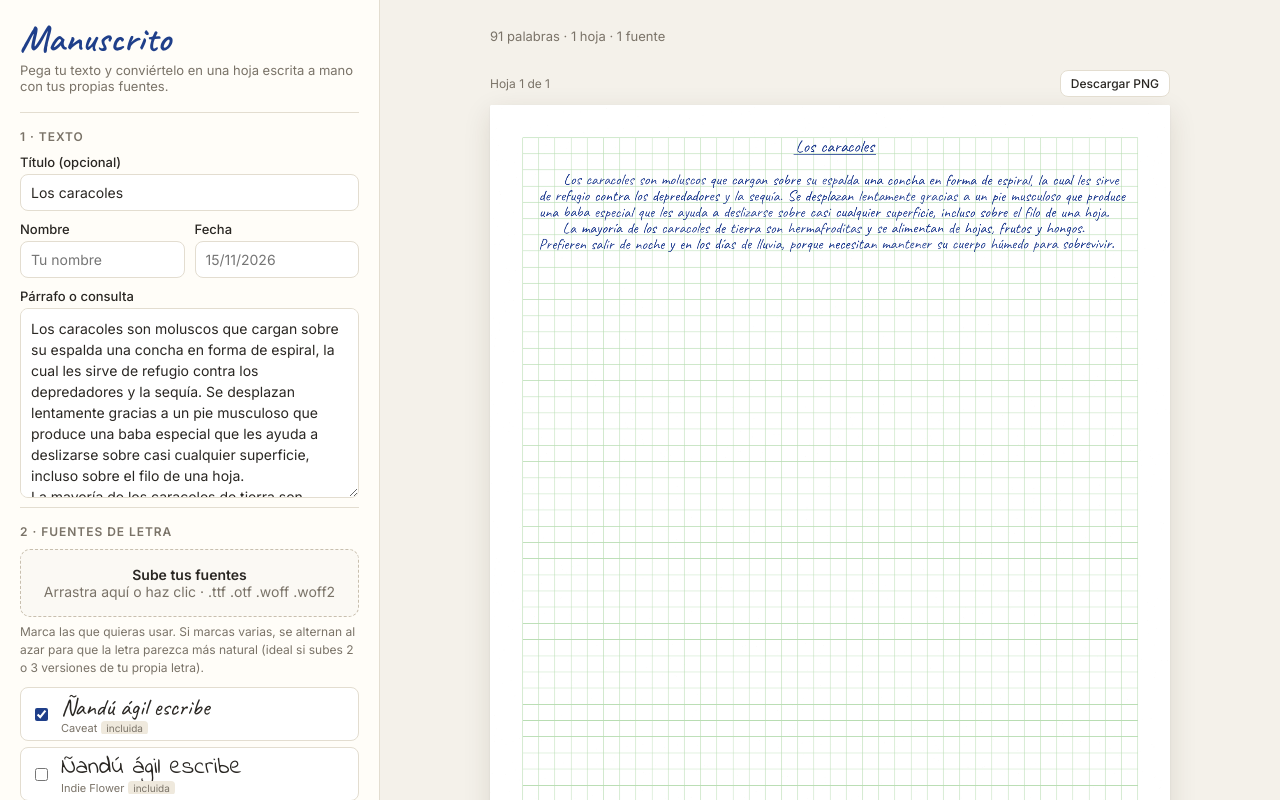
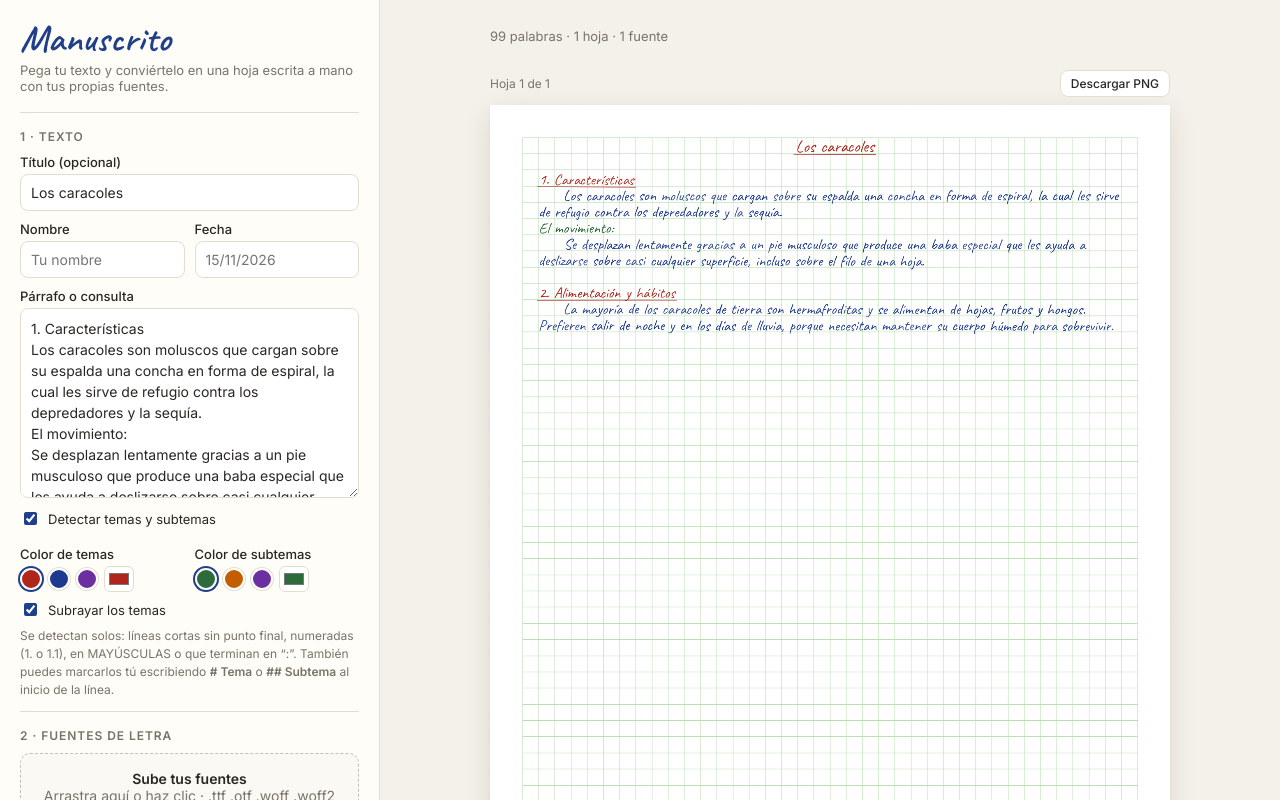
Before and after one commit to Yonisto/manuscrito, a plain HTML site: page index.html in a window 1280 px wide. Drawn offline with Linux system fonts and the light colour scheme.

Commit message:
Update index.html

```diff
--- a/index.html
+++ b/index.html
@@ -62,6 +62,10 @@
   .toast.show{opacity:1;transform:translateX(-50%) translateY(0)}
   .busy{position:fixed;inset:0;background:rgba(244,241,234,.6);display:none;align-items:center;justify-content:center;font-family:Caveat,cursive;font-size:30px;color:var(--accent);z-index:8}
   .busy.show{display:flex}
+  .sws{display:flex;gap:6px;align-items:center}
+  .sw{width:22px;height:22px;border-radius:50%;border:2px solid #fff;box-shadow:0 0 0 1px var(--line);cursor:pointer;flex:none}
+  .sw.on{box-shadow:0 0 0 2px var(--accent)}
+  .sws input[type=color]{width:30px;height:26px}
   .seg{display:grid;grid-template-columns:1fr 1fr;gap:8px;margin:4px 0 4px}
   .seg button{display:flex;flex-direction:column;align-items:center;gap:6px;padding:10px 8px;border:1.5px solid var(--line);border-radius:10px;background:#fff;font:inherit;font-weight:500;color:var(--text);cursor:pointer;transition:.15s}
   .seg button svg{width:44px;height:44px}
@@ -90,6 +94,29 @@
       </div>
       <label for="text">Párrafo o consulta</label>
       <textarea id="text" placeholder="Pega aquí el texto que quieres pasar a mano…"></textarea>
+      <label class="chk"><input type="checkbox" id="detect" checked> Detectar temas y subtemas</label>
+      <div class="row">
+        <div>
+          <label>Color de temas</label>
+          <div class="sws" data-for="temaColor">
+            <span class="sw" data-c="#b0261d" style="background:#b0261d" title="Rojo"></span>
+            <span class="sw" data-c="#1d3a8f" style="background:#1d3a8f" title="Azul"></span>
+            <span class="sw" data-c="#6b2fa0" style="background:#6b2fa0" title="Morado"></span>
+            <input type="color" id="temaColor" value="#b0261d" title="Otro color">
+          </div>
+        </div>
+        <div>
+          <label>Color de subtemas</label>
+          <div class="sws" data-for="subColor">
+            <span class="sw" data-c="#2d6b3a" style="background:#2d6b3a" title="Verde"></span>
+            <span class="sw" data-c="#c25e00" style="background:#c25e00" title="Naranja"></span>
+            <span class="sw" data-c="#6b2fa0" style="background:#6b2fa0" title="Morado"></span>
+            <input type="color" id="subColor" value="#2d6b3a" title="Otro color">
+          </div>
+        </div>
+      </div>
+      <label class="chk"><input type="checkbox" id="temaLine" checked> Subrayar los temas</label>
+      <p class="hint">Se detectan solos: líneas cortas sin punto final, numeradas (1. o 1.1), en MAYÚSCULAS o que terminan en “:”. También puedes marcarlos tú escribiendo <b># Tema</b> o <b>## Subtema</b> al inicio de la línea.</p>
     </section>
 
     <section>
@@ -217,8 +244,8 @@
   let canvases = [];
 
   const sampleTitle = 'Los caracoles';
-  const sampleText = 'Los caracoles son moluscos que cargan sobre su espalda una concha en forma de espiral, la cual les sirve de refugio contra los depredadores y la sequía. Se desplazan lentamente gracias a un pie musculoso que produce una baba especial que les ayuda a deslizarse sobre casi cualquier superficie, incluso sobre el filo de una hoja.\nLa mayoría de los caracoles de tierra son hermafroditas y se alimentan de hojas, frutos y hongos. Prefieren salir de noche y en los días de lluvia, porque necesitan mantener su cuerpo húmedo para sobrevivir.';
-  const OLD_SAMPLE_START = 'La gestión de riesgos es el conjunto';
+  const sampleText = '1. Características\nLos caracoles son moluscos que cargan sobre su espalda una concha en forma de espiral, la cual les sirve de refugio contra los depredadores y la sequía.\nEl movimiento:\nSe desplazan lentamente gracias a un pie musculoso que produce una baba especial que les ayuda a deslizarse sobre casi cualquier superficie, incluso sobre el filo de una hoja.\n2. Alimentación y hábitos\nLa mayoría de los caracoles de tierra son hermafroditas y se alimentan de hojas, frutos y hongos. Prefieren salir de noche y en los días de lluvia, porque necesitan mantener su cuerpo húmedo para sobrevivir.';
+  const OLD_SAMPLE_STARTS = ['La gestión de riesgos es el conjunto', 'Los caracoles son moluscos que cargan'];
 
   // ---------- Utilidades ----------
   function toast(msg){ const t=$('toast'); t.textContent=msg; t.classList.add('show'); clearTimeout(toast._t); toast._t=setTimeout(()=>t.classList.remove('show'),3200); }
@@ -292,7 +319,7 @@
   function escapeHtml(s){ return s.replace(/[&<>"]/g,c=>({'&':'&amp;','<':'&lt;','>':'&gt;','"':'&quot;'}[c])); }
 
   // ---------- Opciones ----------
-  const fields = ['title','name','date','text','paper','size','paperColor','align','indent','span','fontPct','letterSp','wordSp','natural','mixMode'];
+  const fields = ['title','name','date','text','detect','temaColor','subColor','temaLine','paper','size','paperColor','align','indent','span','fontPct','letterSp','wordSp','natural','mixMode'];
   function readOpts(){
     const o = {};
     fields.forEach(id=>{ const el=$(id); o[id] = el.type==='checkbox'?el.checked:(el.type==='range'?parseFloat(el.value):el.value); });
@@ -309,7 +336,7 @@
     if (!o){ $('text').value = sampleText; $('title').value = sampleTitle; return; }
     fields.forEach(id=>{ const el=$(id); if (o[id]===undefined) return; if (el.type==='checkbox') el.checked=o[id]; else el.value=o[id]; });
     // si aún tenía el texto de ejemplo anterior, mostrar el nuevo
-    if ((o.text||'').startsWith(OLD_SAMPLE_START)){ $('text').value = sampleText; if (o.title==='La gestión de riesgos') $('title').value = sampleTitle; }
+    if (OLD_SAMPLE_STARTS.some(s=>(o.text||'').startsWith(s))){ $('text').value = sampleText; if (o.title==='La gestión de riesgos') $('title').value = sampleTitle; }
     if (o.ink){ ink=o.ink; $('inkCustom').value = ink; document.querySelectorAll('.ink').forEach(x=>x.classList.toggle('on', x.dataset.c===ink)); }
     if (o.seed) seed=o.seed;
   }
@@ -360,15 +387,45 @@
     return {glyphs, width};
   }
 
+  // ---------- Temas y subtemas ----------
+  // Devuelve [{text, kind}] con kind = 'normal' | 'tema' | 'subtema'
+  function classifyParas(raw, detect){
+    const paras = raw.replace(/\r/g,'').split('\n');
+    const info = paras.map((p, i) => {
+      const t = p.trim();
+      if (/^#{2,}\s+/.test(t)) return {text:t.replace(/^#{2,}\s+/,''), cls:'sub!'};
+      if (/^#\s+/.test(t))     return {text:t.replace(/^#\s+/,''), cls:'tema!'};
+      if (!detect || !t) return {text:p, cls:'normal'};
+      const nWords = t.split(/\s+/).length;
+      const hasNext = paras.slice(i+1).some(x=>x.trim());   // un título va antes de algo
+      const short = nWords <= 10 && t.length <= 80 && !/[.;,]$/.test(t) && hasNext;
+      if (!short) return {text:p, cls:'normal'};
+      if (/^\d+\.\d+/.test(t)) return {text:t, cls:'sub!'};                       // 1.1 Subtema
+      if (/^(\d+|[IVXLC]+)[.)-]\s*\S/.test(t)) return {text:t, cls:'tema!'};       // 1. Tema / II) Tema
+      const letters = t.replace(/[^A-Za-zÁÉÍÓÚÜÑáéíóúüñ]/g,'');
+      if (letters.length >= 3 && letters === letters.toUpperCase()) return {text:t, cls:'tema!'}; // MAYÚSCULAS
+      if (/:$/.test(t)) return {text:t, cls:'sub!'};                               // termina en ":"
+      if (nWords <= 8 && /^[A-ZÁÉÍÓÚÑ¿¡"“]/.test(t)) return {text:t, cls:'plain'};  // línea corta tipo título
+      return {text:p, cls:'normal'};
+    });
+    // Si hay temas claros (numerados, mayúsculas o #), las líneas cortas simples son subtemas; si no, son temas.
+    const strongTema = info.some(x=>x.cls==='tema!');
+    return info.map(x=>({text:x.text, kind: x.cls==='tema!' ? 'tema' : x.cls==='sub!' ? 'subtema' : x.cls==='plain' ? (strongTema ? 'subtema' : 'tema') : 'normal'}));
+  }
+
   function layout(o, g, active){
     const r = rng(o.seed);
     const space = o.fontSize * 0.32 * (o.wordSp/100);
-    const indentPx = o.indent ? o.fontSize * 1.6 : 0;
+    const indentBase = o.indent ? o.fontSize * 1.6 : 0;
     const lines = [];
-    const paras = o.text.replace(/\r/g,'').split('\n');
-    for (const p of paras){
+    const paras = classifyParas(o.text, o.detect);
+    for (const {text:p, kind} of paras){
       const words = p.split(/[ \t]+/).filter(Boolean);
-      if (!words.length){ lines.push({words:[], last:true, indent:0}); continue; }
+      if (!words.length){ lines.push({words:[], last:true, indent:0, kind:'normal'}); continue; }
+      // un renglón libre antes de cada tema (salvo al inicio)
+      if (kind==='tema' && lines.length && lines[lines.length-1].words.length) lines.push({words:[], last:true, indent:0, kind:'normal'});
+      const indentPx = kind==='normal' ? indentBase : 0;
+      const startIdx = lines.length;
       let cur = [], curW = indentPx, first = true;
       for (const w of words){
         let wd = buildWord(w, o, r, active);
@@ -387,6 +444,7 @@
         } else { cur.push(wd); curW += need; }
       }
       lines.push({words:cur, last:true, indent:first?indentPx:0});
+      for (let k=startIdx; k<lines.length; k++){ lines[k].kind = kind; if (kind!=='normal') lines[k].noJustify = true; }
     }
     // quitar renglones vacíos finales
     while (lines.length && !lines[lines.length-1].words.length) lines.pop();
@@ -472,17 +530,19 @@
       } else if (row.type==='title'){
         const rr = rng(o.seed+99);
         const words = o.title.trim().split(/\s+/).map(t=>buildWord(t,o,rr,active));
+        const tcol = o.detect ? o.temaColor : ink;
+        ctx.fillStyle = tcol;
         const sc = 1.12, sp = space*sc;
         const total = words.reduce((a,w)=>a+w.width*sc,0) + sp*(words.length-1);
         let x = Math.max(g.left, g.left + (g.maxW-total)/2);
         const start = x;
         words.forEach(w=>{ x += drawGlyphs(ctx, w.glyphs, x, baseY, o, r, slope, sc) + sp; });
-        // subrayado a mano
-        ctx.save(); ctx.strokeStyle=ink; ctx.globalAlpha=0.8; ctx.lineWidth=Math.max(1.6,o.fontSize*0.05); ctx.lineCap='round';
-        ctx.beginPath(); const uy = baseY + o.fontSize*0.16; ctx.moveTo(start-4, uy+gauss(r)*j*2);
-        ctx.quadraticCurveTo((start+x-sp)/2, uy + gauss(r)*j*5, x-sp+4, uy+gauss(r)*j*3); ctx.stroke(); ctx.restore();
+        underline(start, x-sp, baseY, tcol);
+        ctx.fillStyle = ink;
       } else if (row.type==='text'){
         const ln = row.ln; if (!ln.words.length) return;
+        const color = ln.kind==='tema' ? o.temaColor : ln.kind==='subtema' ? o.subColor : ink;
+        ctx.fillStyle = color;
         let gap = space;
         if (o.align==='justify' && !ln.last && !ln.noJustify && ln.words.length>1){
           const natural = ln.words.reduce((a,w)=>a+w.width,0);
@@ -491,12 +551,21 @@
           if (gj < space*3.2) gap = gj;
         }
         let x = x0 + ln.indent;
+        const startX = x;
         ln.words.forEach(w=>{
           const wobble = gauss(r)*j*space*0.15;
           x += drawGlyphs(ctx, w.glyphs, x, baseY, o, r, slope, 1) + gap + wobble;
         });
+        if (ln.kind==='tema' && o.temaLine) underline(startX, x-gap, baseY, color);
+        ctx.fillStyle = ink;
       }
     });
+    // subrayado a mano
+    function underline(x1, x2, baseY, color){
+      ctx.save(); ctx.strokeStyle=color; ctx.globalAlpha=0.8; ctx.lineWidth=Math.max(1.6,o.fontSize*0.05); ctx.lineCap='round';
+      ctx.beginPath(); const uy = baseY + o.fontSize*0.16; ctx.moveTo(x1-4, uy+gauss(r)*j*2);
+      ctx.quadraticCurveTo((x1+x2)/2, uy + gauss(r)*j*5, x2+4, uy+gauss(r)*j*3); ctx.stroke(); ctx.restore();
+    }
     return c;
   }
 
@@ -609,6 +678,9 @@
     document.querySelectorAll('.ink').forEach(x=>x.classList.toggle('on', x===el)); schedule();
   }));
   $('inkCustom').addEventListener('input', e=>{ ink = e.target.value; document.querySelectorAll('.ink').forEach(x=>x.classList.remove('on')); schedule(); });
+  function syncSwatches(){ document.querySelectorAll('.sws').forEach(box=>{ const v=$(box.dataset.for).value.toLowerCase(); box.querySelectorAll('.sw').forEach(s=>s.classList.toggle('on', s.dataset.c===v)); }); }
+  document.querySelectorAll('.sws .sw').forEach(s=>s.addEventListener('click',()=>{ const inp=$(s.parentElement.dataset.for); inp.value=s.dataset.c; syncSwatches(); schedule(); }));
+  ['temaColor','subColor'].forEach(id=>$(id).addEventListener('input', syncSwatches));
   document.querySelectorAll('#paperSeg button').forEach(b=>b.addEventListener('click',()=>{ $('paper').value=b.dataset.v; syncPaperSeg(); schedule(); }));
   $('reseed').addEventListener('click', ()=>{ seed = Math.floor(Math.random()*1e9); schedule(); });
   $('pdfBtn').addEventListener('click', downloadPdf);
@@ -626,7 +698,7 @@
 
   // ---------- Inicio ----------
   (async function init(){
-    restore(); syncPaperSeg(); updateOutputs();
+    restore(); syncPaperSeg(); syncSwatches(); updateOutputs();
     const saved = await idbAll();
     for (const s of saved){
       try{ await registerFont(s.family, s.data.slice(0)); fonts.push({family:s.family, label:s.label||s.family, builtin:false, enabled:false}); }catch(e){}
```
